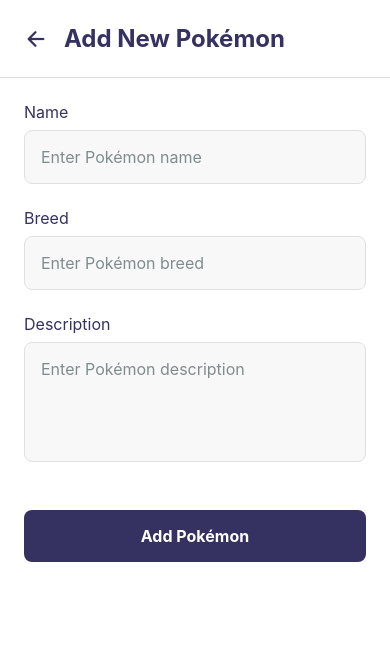
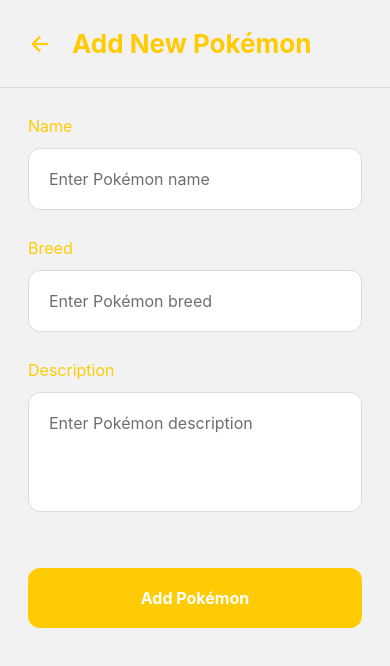
Before and after one commit to ayushkhale/pokedex, a React Native app: screen /AddPokemon in a window 390 px wide. Shown: the top 666 px of the page. Built offline with nearby package versions, Linux system fonts and the light colour scheme.

Commit message:
updating theme

```diff
--- a/src/Screens/HomeScreen.jsx
+++ b/src/Screens/HomeScreen.jsx
@@ -4,6 +4,7 @@
 import { useNavigation } from '@react-navigation/native';
 import Icon from 'react-native-vector-icons/Ionicons';
 import { removePokemon } from '../utils/pokemonSlice';
+import { theme } from '../utils/theme';
 
 const HomeScreen = () => {
   const pokemons = useSelector((state) => state.pokemon.pokemons);
@@ -20,6 +21,7 @@
 
   const renderItem = ({ item }) => (
     <View style={styles.card}>
+
       <View style={styles.contentContainer}>
         <View style={styles.cardHeader}>
           <View style={styles.titleContainer}>
@@ -30,7 +32,7 @@
             style={styles.menuButton}
             onPress={() => handleEdit(item)}
           >
-            <Icon name="ellipsis-vertical" size={20} color="#BB86FC" />
+            <Icon name="ellipsis-vertical" size={20} color={theme.colors.primary} />
           </TouchableOpacity>
         </View>
         <Text style={styles.description} numberOfLines={2}>
@@ -73,7 +75,7 @@
 
       {pokemons.length === 0 ? (
         <View style={styles.emptyContainer}>
-          <Icon name="sad-outline" size={60} color="#BB86FC" />
+          <Icon name="sad-outline" size={60} color={theme.colors.primary} />
           <Text style={styles.emptyText}>No Pokémons Collected</Text>
           <Text style={styles.emptySubText}>Add your first Pokémon to start your collection!</Text>
         </View>
@@ -100,17 +102,17 @@
 const styles = StyleSheet.create({
   container: {
     flex: 1,
-    backgroundColor: '#121212',
+    backgroundColor: theme.colors.background,
   },
   header: {
-    padding: 20,
+    padding: theme.spacing.lg,
     borderBottomWidth: 1,
-    borderBottomColor: '#333',
+    borderBottomColor: theme.colors.border,
   },
   headerContent: {
     flexDirection: 'row',
     alignItems: 'center',
-    gap: 16,
+    gap: theme.spacing.md,
   },
   profileContainer: {
     width: 60,
@@ -118,7 +120,7 @@
     borderRadius: 30,
     overflow: 'hidden',
     borderWidth: 2,
-    borderColor: '#BB86FC',
+    borderColor: theme.colors.primary,
   },
   profileImage: {
     width: '100%',
@@ -129,40 +131,40 @@
     flex: 1,
   },
   greeting: {
-    fontSize: 16,
-    color: '#A0A0A0',
-    marginBottom: 4,
+    fontSize: theme.typography.body.fontSize,
+    color: theme.colors.textSecondary,
+    marginBottom: theme.spacing.xs,
   },
   title: {
-    fontSize: 24,
-    fontWeight: 'bold',
-    color: '#BB86FC',
+    fontSize: theme.typography.h2.fontSize,
+    fontWeight: theme.typography.h2.fontWeight,
+    color: theme.colors.primary,
   },
   emptyContainer: {
     flex: 1,
     justifyContent: 'center',
     alignItems: 'center',
-    padding: 20,
+    padding: theme.spacing.lg,
   },
   emptyText: {
-    fontSize: 24,
-    fontWeight: 'bold',
-    color: '#BB86FC',
-    marginTop: 20,
+    fontSize: theme.typography.h2.fontSize,
+    fontWeight: theme.typography.h2.fontWeight,
+    color: theme.colors.primary,
+    marginTop: theme.spacing.lg,
   },
   emptySubText: {
-    fontSize: 16,
-    color: '#A0A0A0',
+    fontSize: theme.typography.body.fontSize,
+    color: theme.colors.textSecondary,
     textAlign: 'center',
-    marginTop: 10,
+    marginTop: theme.spacing.sm,
   },
   list: {
-    padding: 16,
+    padding: theme.spacing.md,
   },
   card: {
-    backgroundColor: '#1E1E1E',
-    borderRadius: 16,
-    marginBottom: 16,
+    backgroundColor: theme.colors.card,
+    borderRadius: theme.borderRadius.lg,
+    marginBottom: theme.spacing.md,
     overflow: 'hidden',
     elevation: 4,
     shadowColor: '#000',
@@ -173,77 +175,77 @@
   imageContainer: {
     width: '100%',
     height: 200,
-    backgroundColor: '#2A2A2A',
+    backgroundColor: theme.colors.background,
   },
   imagePlaceholder: {
     width: '100%',
     height: '100%',
     justifyContent: 'center',
     alignItems: 'center',
-    backgroundColor: '#2A2A2A',
+    backgroundColor: theme.colors.background,
   },
   contentContainer: {
-    padding: 16,
+    padding: theme.spacing.md,
   },
   cardHeader: {
     flexDirection: 'row',
     justifyContent: 'space-between',
     alignItems: 'flex-start',
-    marginBottom: 8,
+    marginBottom: theme.spacing.sm,
   },
   titleContainer: {
     flex: 1,
   },
   menuButton: {
-    padding: 4,
+    padding: theme.spacing.xs,
   },
   name: {
-    fontSize: 22,
-    fontWeight: 'bold',
-    color: '#BB86FC',
-    marginBottom: 4,
+    fontSize: theme.typography.h3.fontSize,
+    fontWeight: theme.typography.h3.fontWeight,
+    color: theme.colors.text,
+    marginBottom: theme.spacing.xs,
   },
   breed: {
-    fontSize: 16,
-    color: '#CFCFCF',
+    fontSize: theme.typography.body.fontSize,
+    color: theme.colors.textSecondary,
     opacity: 0.8,
   },
   description: {
-    fontSize: 15,
-    color: '#A0A0A0',
+    fontSize: theme.typography.body.fontSize,
+    color: theme.colors.textSecondary,
     lineHeight: 22,
-    marginBottom: 16,
+    marginBottom: theme.spacing.md,
   },
   cardActions: {
     flexDirection: 'row',
-    gap: 12,
+    gap: theme.spacing.sm,
   },
   actionButton: {
     flex: 1,
-    padding: 12,
-    borderRadius: 8,
+    padding: theme.spacing.sm,
+    borderRadius: theme.borderRadius.md,
     alignItems: 'center',
     justifyContent: 'center',
   },
   editButton: {
-    backgroundColor: '#BB86FC',
+    backgroundColor: theme.colors.primary,
   },
   deleteButton: {
-    backgroundColor: '#CF6679',
+    backgroundColor: theme.colors.error,
   },
   actionButtonText: {
     color: '#FFFFFF',
-    fontSize: 16,
+    fontSize: theme.typography.body.fontSize,
     fontWeight: '600',
   },
   fab: {
     position: 'absolute',
-    right: 16,
-    bottom: 16,
+    right: theme.spacing.md,
+    bottom: theme.spacing.md,
     width: 56,
     height: 56,
     borderRadius: 28,
-    backgroundColor: '#BB86FC',
+    backgroundColor: theme.colors.primary,
     justifyContent: 'center',
     alignItems: 'center',
     elevation: 4,
--- a/src/utils/theme.js
+++ b/src/utils/theme.js
@@ -1,67 +1,79 @@
 export const theme = {
   colors: {
-    primary: '#353160', // Updated primary color
-    secondary: '#3B4CCA', // Pokémon Blue
-    background: '#FFFFFF',
-    card: '#F8F8F8',
-    text: '#2C3E50',
-    textSecondary: '#7F8C8D',
-    error: '#FF0000',
-    success: '#4CAF50',
-    warning: '#FF9800',
-    border: '#E0E0E0',
+    primary: '#FFCB05',       // Pikachu Yellow (Pokémon vibe)
+    secondary: '#3B4CCA',     // Classic Pokémon Blue
+    background: '#F2F2F2',    // Soft neutral for content
+    card: '#FFFFFF',          // Clean cards
+    text: '#2D2D2D',          // Main text
+    textSecondary: '#6E6E6E', // Subtext
+    error: '#E53935',         // PokéDex-style error red
+    success: '#43A047',       // Grass type green for success
+    warning: '#FB8C00',       // Orange warning
+    border: '#DADADA',        // Light border for clean UI
+    accent: '#FF5350',        // Action buttons / highlights
+    muted: '#ECECEC',         // Background dividers or placeholders
   },
+
   pokemonTypes: {
-    normal: '#A8A878',
-    fire: '#F08030',
-    water: '#6890F0',
-    electric: '#F8D030',
-    grass: '#78C850',
-    ice: '#98D8D8',
-    fighting: '#C03028',
-    poison: '#A040A0',
-    ground: '#E0C068',
-    flying: '#A890F0',
-    psychic: '#F85888',
-    bug: '#A8B820',
-    rock: '#B8A038',
-    ghost: '#705898',
-    dragon: '#7038F8',
-    dark: '#705848',
-    steel: '#B8B8D0',
-    fairy: '#EE99AC',
+    normal: '#A8A77A',
+    fire: '#EE8130',
+    water: '#6390F0',
+    electric: '#F7D02C',
+    grass: '#7AC74C',
+    ice: '#96D9D6',
+    fighting: '#C22E28',
+    poison: '#A33EA1',
+    ground: '#E2BF65',
+    flying: '#A98FF3',
+    psychic: '#F95587',
+    bug: '#A6B91A',
+    rock: '#B6A136',
+    ghost: '#735797',
+    dragon: '#6F35FC',
+    dark: '#705746',
+    steel: '#B7B7CE',
+    fairy: '#D685AD',
   },
+
   spacing: {
-    xs: 4,
-    sm: 8,
-    md: 16,
-    lg: 24,
-    xl: 32,
+    xs: 6,
+    sm: 12,
+    md: 20,
+    lg: 28,
+    xl: 36,
   },
+
   borderRadius: {
-    sm: 4,
-    md: 8,
-    lg: 16,
-    xl: 24,
+    sm: 6,
+    md: 12,
+    lg: 20,
+    xl: 28,
+    round: 999,
   },
+
   typography: {
     h1: {
-      fontSize: 32,
+      fontSize: 34,
       fontWeight: 'bold',
+      color: '#3B4CCA',
     },
     h2: {
-      fontSize: 24,
+      fontSize: 26,
       fontWeight: 'bold',
+      color: '#3B4CCA',
     },
     h3: {
       fontSize: 20,
       fontWeight: 'bold',
+      color: '#2D2D2D',
     },
     body: {
       fontSize: 16,
+      color: '#2D2D2D',
     },
     caption: {
       fontSize: 14,
+      color: '#6E6E6E',
     },
   },
 };
```
